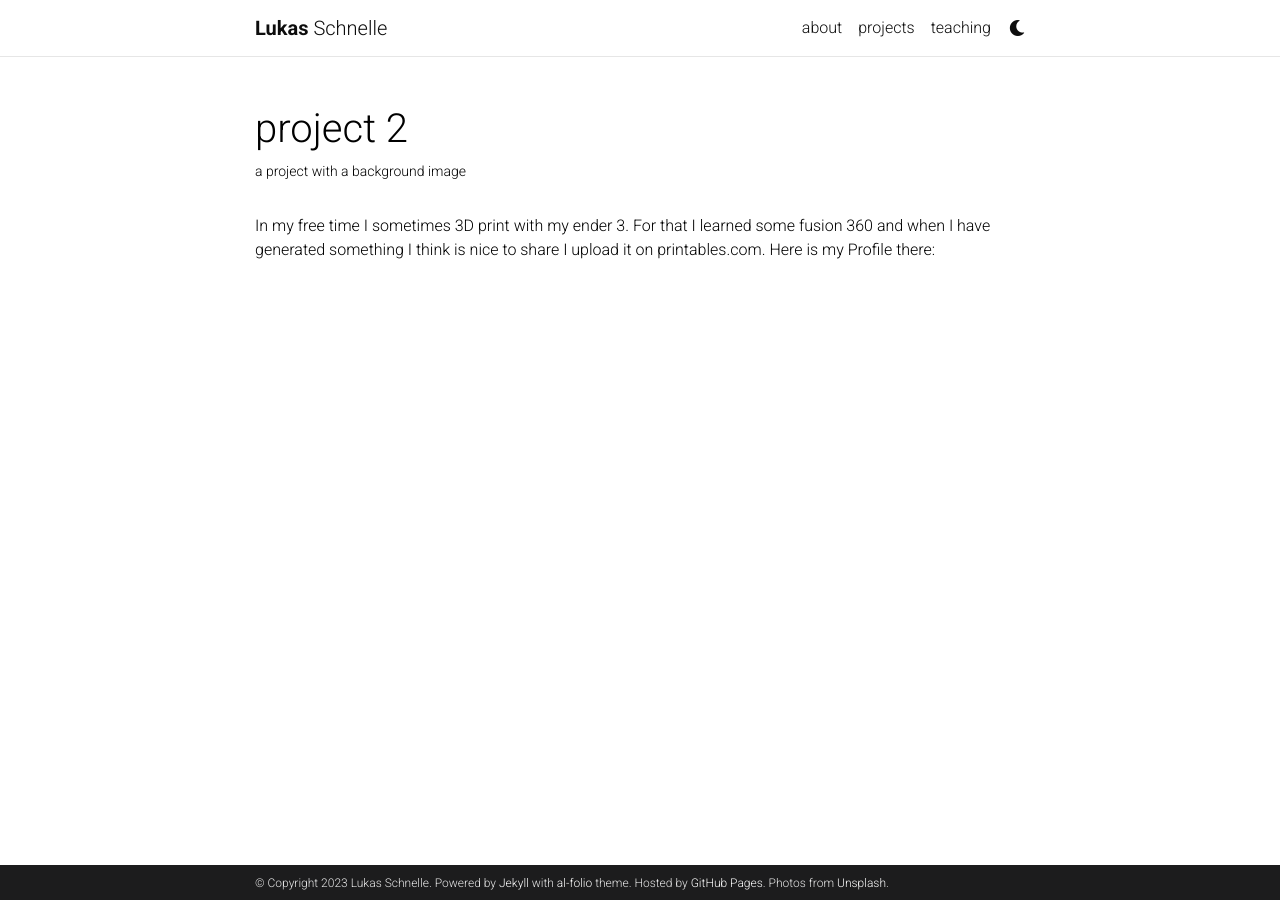
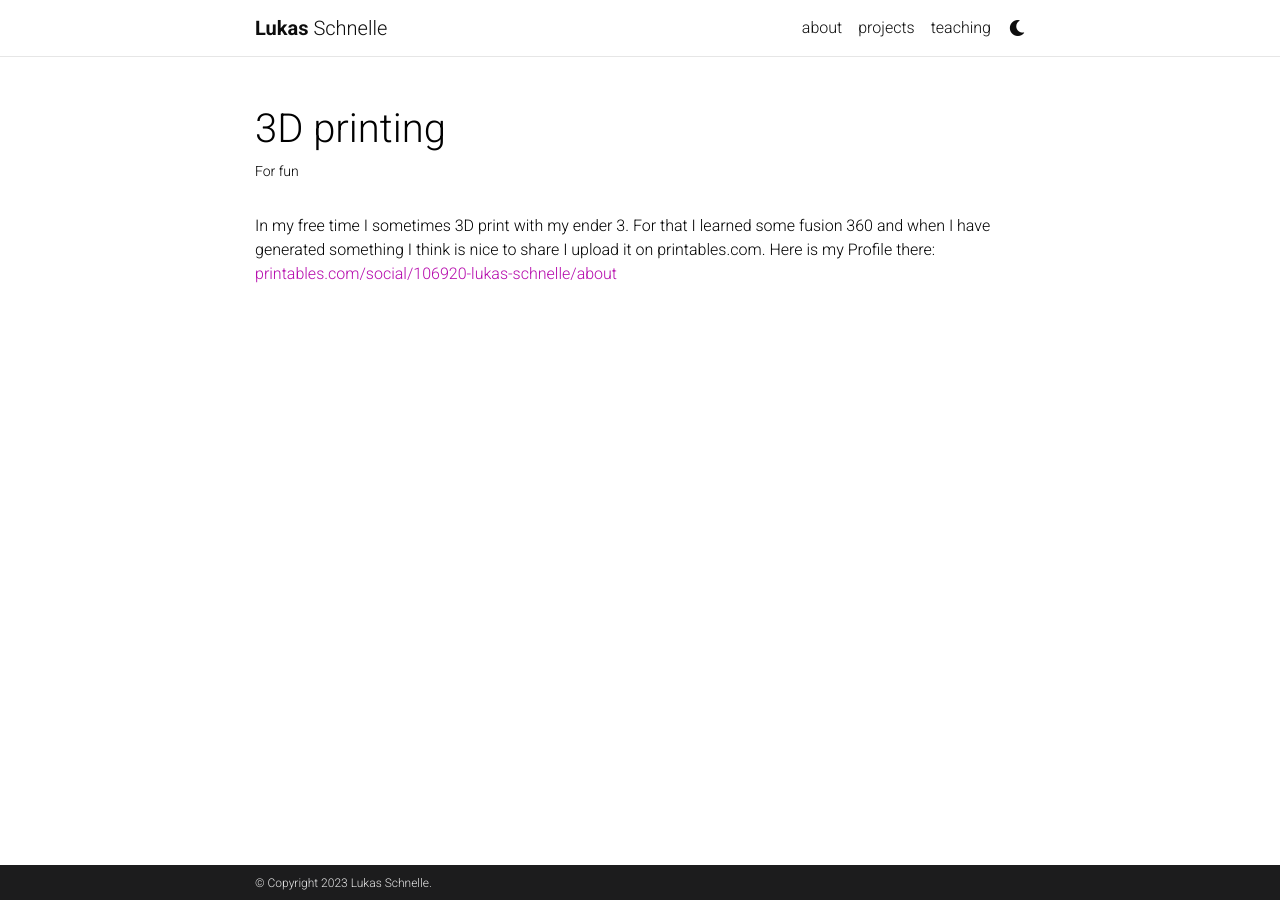
Before and after one commit to schnellecom/schnellecom.github.io, a Jekyll site: the page built from _projects/2_project.md, in a window 1280 px wide. Built offline with Jekyll 4.4.1, drawn with Linux system fonts in a browser that asks for light colours; full-size pictures stand in for the smaller copies a plugin makes; comment, search, counter and statistics services are not loaded; a style sheet for code colours, icons or effects is not loaded.

Commit message:
fix bugs in pages

```diff
--- a/_config.yml
+++ b/_config.yml
@@ -9,10 +9,7 @@ last_name: Schnelle
 # email: you@example.com
 description: > # the ">" symbol means to ignore newlines until "footer_text:"
   Personal Page of Lukas Schnelle
-footer_text: >
-  Powered by <a href="https://jekyllrb.com/" target="_blank">Jekyll</a> with <a href="https://github.com/alshedivat/al-folio">al-folio</a> theme.
-  Hosted by <a href="https://pages.github.com/" target="_blank">GitHub Pages</a>.
-  Photos from <a href="https://unsplash.com" target="_blank">Unsplash</a>.
+footer_text:
 # keywords: jekyll, jekyll-theme, academic-website, portfolio-website  # add your own keywords or leave empty
 
 lang: en # the language of your site (for example: en, fr, cn, ru, etc.)
--- a/_projects/2_project.md
+++ b/_projects/2_project.md
@@ -1,11 +1,11 @@
 ---
 layout: page
-title: project 2
-description: a project with a background image
+title: 3D printing
+description: For fun
 img:
 importance: 2
 category: fun
 ---
 
 In my free time I sometimes 3D print with my ender 3. For that I learned some fusion 360 and when I have generated something I think is nice to share I upload it on printables.com. Here is my Profile there:
-<a href="https://www.printables.com/social/106920-lukas-schnelle/about">
+<a href="https://www.printables.com/social/106920-lukas-schnelle/about">printables.com/social/106920-lukas-schnelle/about</a>
```
Also changed, not shown: _projects/1_project.md (+2 -69 lines).
